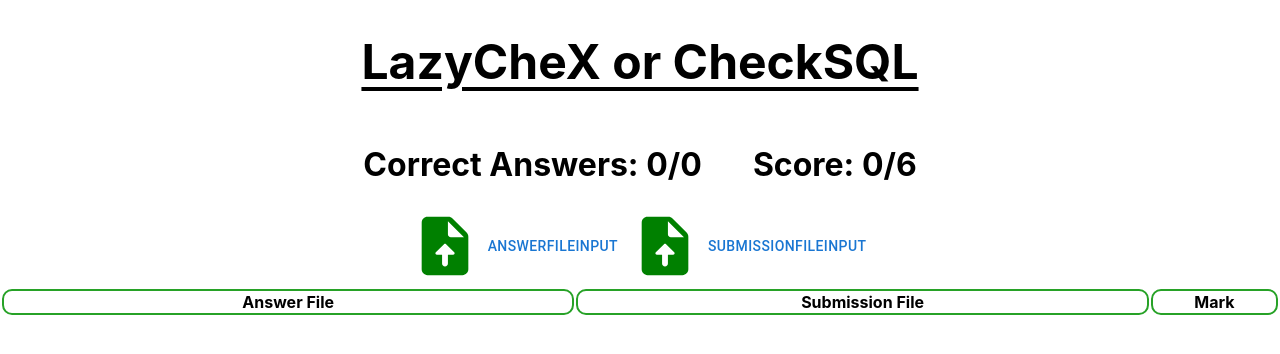
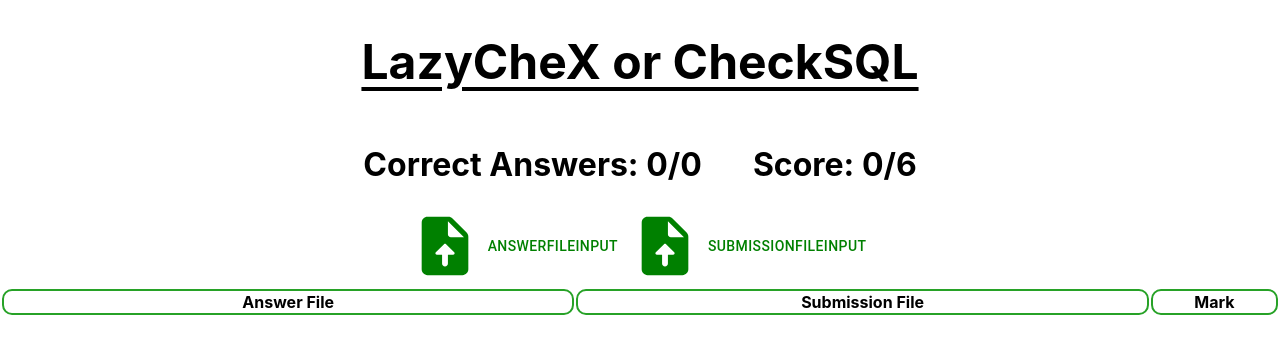
Before and after one commit to AshnahKhalidKhan/CheckSQL, a React (Create React App) app in the folder lazychex/: page / in a window 1280 px wide. Shown: the top 354 px of the page. Built offline with nearby package versions, Linux system fonts and the light colour scheme.

Commit message:
Babe, we are alive on Sunday, kya hogaya hai?

```diff
--- a/lazychex/src/Components/FileInput/FileInput.css
+++ b/lazychex/src/Components/FileInput/FileInput.css
@@ -7,5 +7,10 @@
 {
     color: green;
     text-align: center;
-    size: 20%;
 }
+
+.InputButtonText
+{
+    color: green;
+    text-align: center;
+}
--- a/lazychex/src/Components/FileInput/FileInput.js
+++ b/lazychex/src/Components/FileInput/FileInput.js
@@ -40,8 +40,8 @@ function FileInput({onFileSelect, uniqueKeyPropToDifferentiateInputs, clearConte
     <div>
       <input className = "HiddenInput" type = "file" accept = ".txt" onChange = {handleFileChange} key = {uniqueKeyPropToDifferentiateInputs} ref = {fileReference}/>
       <Button className = "InputButton" startIcon = {<UploadFileIcon style = {{color: "green", fontSize: "500%"}}/>} onClick = {buttonClickedSoSelectFile}>
-        {uniqueKeyPropToDifferentiateInputs}
-        </Button>
+        <span className = "InputButtonText">{uniqueKeyPropToDifferentiateInputs}</span>
+      </Button>
     </div>
   );
 }
```
